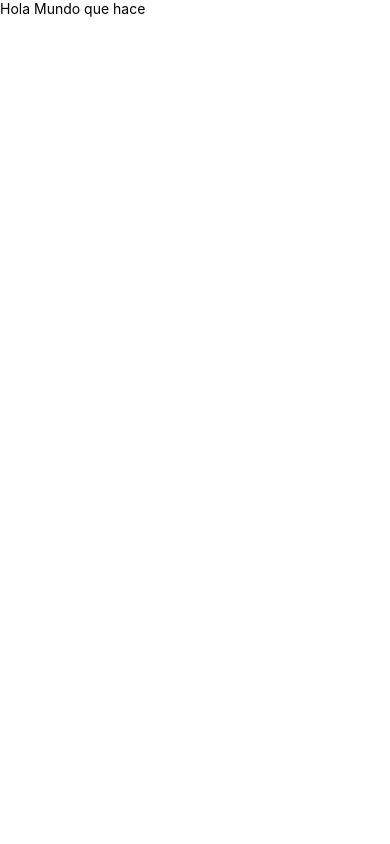
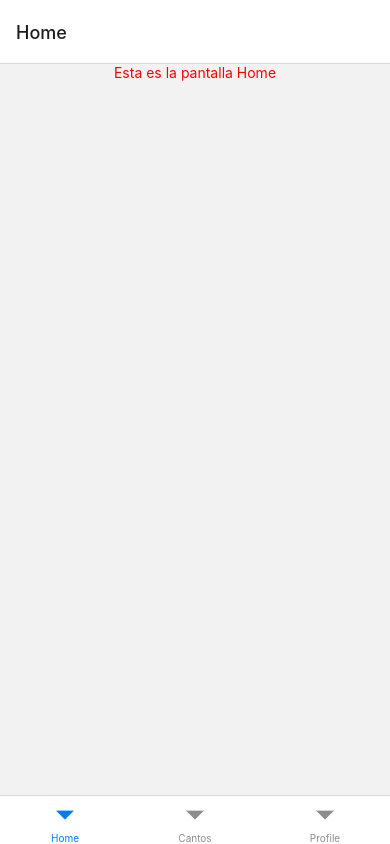
Before and after one commit to AntonioHReyes/expo-template-app, a React Native app: screen / in a window 390 px wide. Built offline with nearby package versions, Linux system fonts and the light colour scheme.

Commit message:
Add Simple Bottom Tab Navigator example

```diff
--- a/App.tsx
+++ b/App.tsx
@@ -4,6 +4,7 @@ import useColorScheme from "hooks/useColorScheme";
 import {SafeAreaProvider} from "react-native-safe-area-context";
 import CustomThemedProvider from "theme/CustomThemedProvider";
 import { NavigationContainer } from '@react-navigation/native';
+import {BottomTabNavigator} from "navigation/BottomTabNavigation";
 
 
 export default function App() {
@@ -17,7 +18,7 @@ export default function App() {
       <SafeAreaProvider>
         <CustomThemedProvider>
           <NavigationContainer>
-            <Text>Hola Mundo que hace</Text>
+            <BottomTabNavigator />
           </NavigationContainer>
         </CustomThemedProvider>
       </SafeAreaProvider>
--- a/babel.config.js
+++ b/babel.config.js
@@ -1,5 +1,5 @@
 module.exports = function(api) {
-  api.cache(true);
+  api.cache(false);
   return {
     presets: ['babel-preset-expo'],
     plugins: [
@@ -7,12 +7,13 @@ module.exports = function(api) {
         'module-resolver',
         {
           alias: {
+            assets: './assets',
             components: './components',
+            constants: './constants',
+            hooks: './hooks',
             models: './models',
-            constants: './constants',
-            assets: './assets',
+            navigation: './navigation',
             screens: './screens',
-            hooks: './hooks',
             services: './services',
             theme: './theme',
           },
--- /dev/null
+++ b/navigation/BottomTabNavigation.tsx
@@ -0,0 +1,19 @@
+import {createBottomTabNavigator} from "@react-navigation/bottom-tabs";
+import {HomeScreen} from "screens/Home/HomeScreen";
+import {CantosScreen} from "screens/Cantos/CantosScreen";
+import {ProfileScreen} from "screens/Profile/ProfileScreen";
+
+
+const BottomTab = createBottomTabNavigator()
+
+export const BottomTabNavigator = () => {
+
+  return (
+    <BottomTab.Navigator
+      initialRouteName={"Home"}>
+      <BottomTab.Screen name={"Home"} component={HomeScreen}/>
+      <BottomTab.Screen name={"Cantos"} component={CantosScreen}/>
+      <BottomTab.Screen name={"Profile"} component={ProfileScreen}/>
+    </BottomTab.Navigator>
+  )
+}
--- a/package.json
+++ b/package.json
@@ -11,6 +11,7 @@
   },
   "dependencies": {
     "@expo/vector-icons": "^13.0.0",
+    "@react-navigation/bottom-tabs": "^6.3.2",
     "@react-navigation/native": "^6.0.11",
     "expo": "~45.0.0",
     "expo-splash-screen": "~0.15.1",
@@ -32,6 +33,7 @@
   },
   "private": true,
   "resolutions": {
-    "styled-components": "^5"
+    "styled-components": "^5",
+    "@types/react": "17.0.43"
   }
 }
--- /dev/null
+++ b/screens/Cantos/CantosScreen.tsx
@@ -0,0 +1,24 @@
+import {ScreenLayout} from "theme/styles/Layout";
+import styled from "styled-components/native";
+
+export const CantosScreen = () => {
+
+
+  return(
+    <ScreenLayout>
+      <CantosContainer>
+        <CantosMainText>Esta es la pantalla Cantos</CantosMainText>
+      </CantosContainer>
+    </ScreenLayout>
+  )
+}
+
+const CantosContainer = styled.View`
+  display: flex;
+  justify-content: center;
+  align-items: center;
+`
+
+const CantosMainText = styled.Text`
+  color: red;
+`
--- /dev/null
+++ b/screens/Home/HomeScreen.tsx
@@ -0,0 +1,25 @@
+import styled from "styled-components/native";
+import {ScreenLayout} from "theme/styles/Layout";
+
+
+export const HomeScreen = () => {
+
+
+  return(
+    <ScreenLayout>
+      <HomeContainer>
+        <HomeMainText>Esta es la pantalla Home</HomeMainText>
+      </HomeContainer>
+    </ScreenLayout>
+  )
+}
+
+const HomeContainer = styled.View`
+  display: flex;
+  justify-content: center;
+  align-items: center;
+`
+
+const HomeMainText = styled.Text`
+  color: red;
+`
--- /dev/null
+++ b/screens/Profile/ProfileScreen.tsx
@@ -0,0 +1,24 @@
+import {ScreenLayout} from "theme/styles/Layout";
+import styled from "styled-components/native";
+
+export const ProfileScreen = () => {
+
+
+  return(
+    <ScreenLayout>
+      <ProfileContainer>
+        <ProfileMainText>Esta es la pantalla Perfil</ProfileMainText>
+      </ProfileContainer>
+    </ScreenLayout>
+  )
+}
+
+const ProfileContainer = styled.View`
+  display: flex;
+  justify-content: center;
+  align-items: center;
+`
+
+const ProfileMainText = styled.Text`
+  color: red;
+`
--- /dev/null
+++ b/theme/styles/Layout.tsx
@@ -0,0 +1,20 @@
+import styled from "styled-components/native";
+import {SafeAreaInsetsContext} from "react-native-safe-area-context";
+
+export const ScreenLayout = ({children}: any) => {
+
+  return (
+    <SafeAreaInsetsContext.Consumer>
+      { insets =>
+        <ScreenBasicLayout paddingTop={insets?.top}>
+          {children}
+        </ScreenBasicLayout>
+      }
+    </SafeAreaInsetsContext.Consumer>
+  )
+}
+
+
+export const ScreenBasicLayout = styled.View<{paddingTop?: number}>`
+  padding-top: ${props => props.paddingTop ?? 0}px;
+`
```
Also changed, not shown: 1 other file (tests, documents, lock files or other folders).
